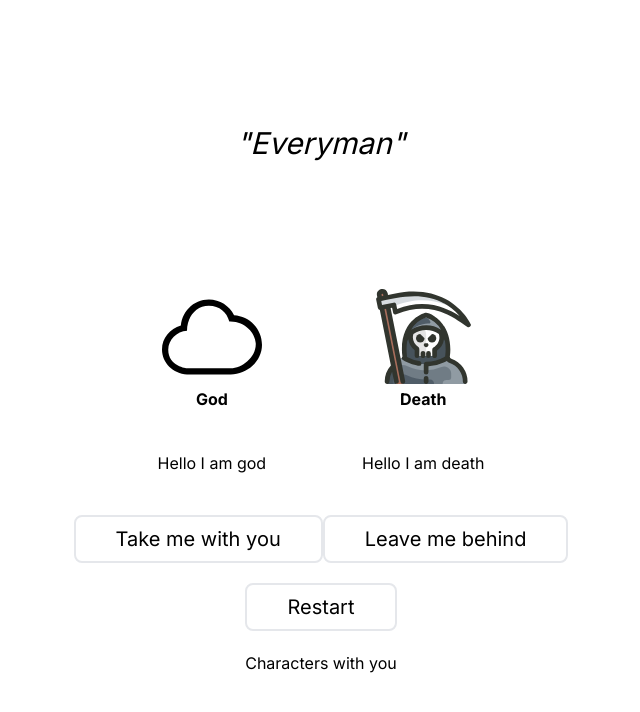
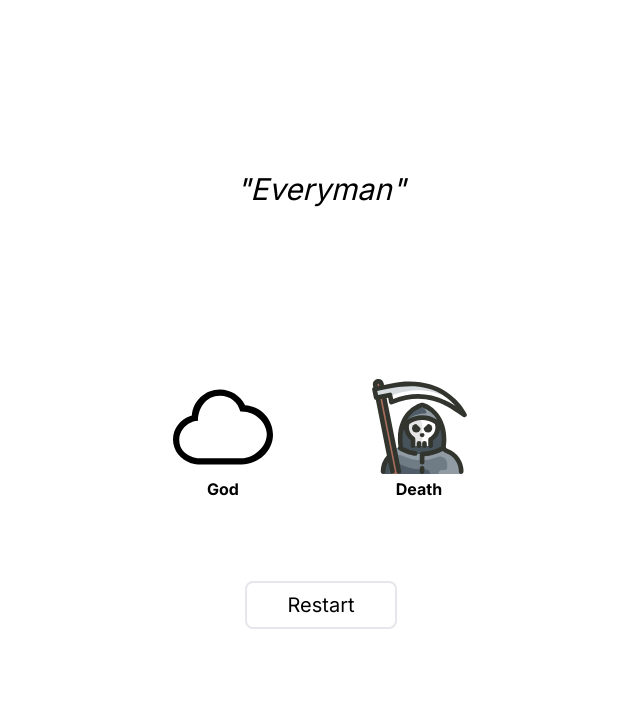
Before and after one commit to shane-woods/everyman-adventure, a Next.js app: page / in a window 1280 px wide. Shown: the top 712 px of the page, without its empty margins (319-959 px from the left). Built offline with nearby package versions, Linux system fonts and the light colour scheme.

Commit message:
added timing but not working

```diff
--- a/app/components/character.tsx
+++ b/app/components/character.tsx
@@ -1,14 +1,34 @@
-import React from "react";
+import React, { useEffect, useState } from "react";
 import { animated } from "@react-spring/web";
 import Image from "next/image";
+import TextBubble from "./textbubble";
 
 type Character = {
   id: string;
+  index: number;
   src: string;
   name: string;
+  lines: string[];
+  handleNextScene: () => void;
 };
 
 const Character = (character: Character) => {
+  const [lineIndex, setLineIndex] = useState<number>(0);
+  console.log(lineIndex);
+  useEffect(() => {
+    if (lineIndex === character.lines.length - 1) {
+      console.log("gets here?");
+      character.handleNextScene();
+      return () => clearInterval(intervalId);
+    }
+
+    const intervalId = setInterval(() => {
+      setLineIndex((index) => index + 1);
+    }, 2000);
+
+    return () => clearInterval(intervalId);
+  }, [character.lines, character.index]);
+
   return (
     <div key={character.id} className="flex flex-col mb-10 items-center">
       <Image
@@ -18,6 +38,7 @@ const Character = (character: Character) => {
         height={100}
       />
       <p className="font-bold">{character.name}</p>
+      <TextBubble key={character.id} text={character.lines[lineIndex]} />
     </div>
   );
 };
--- a/app/components/characterlist.tsx
+++ b/app/components/characterlist.tsx
@@ -11,8 +11,11 @@ const CharacterList = ({ list }: { list: CharacterType[] }) => {
           return (
             <Character
               id={characterIndex.toString()}
+              index={characterIndex}
               src={character.src}
               name={character.name}
+              lines={[]}
+              handleNextScene={null}
             />
           );
         })}
--- a/app/components/scene.tsx
+++ b/app/components/scene.tsx
@@ -1,10 +1,10 @@
-import React from "react";
+import React, { useEffect, useState } from "react";
 import Character from "./character";
-import TextBubble from "./textbubble";
 import { sceneData } from "../constants";
 
 type SceneProps = {
   index: number;
+  handleNextScene: () => void;
 };
 
 const Scene = (scene: SceneProps) => {
@@ -17,10 +17,12 @@ const Scene = (scene: SceneProps) => {
         >
           <Character
             id={characterIndex.toString()}
+            index={characterIndex}
             src={character.src}
             name={character.name}
+            lines={character.lines}
+            handleNextScene={() => scene.handleNextScene}
           />
-          <TextBubble key={characterIndex.toString()} text={character.text} />
         </div>
       ))}
     </div>
--- a/app/constants.ts
+++ b/app/constants.ts
@@ -3,55 +3,63 @@ import deathsvg from "../public/svgs/death-grim-reaper-svgrepo-com.svg";
 import brainsvg from "../public/svgs/brain-svgrepo-com.svg";
 import gooddeedssvg from "../public/svgs/handshake-skin-1-svgrepo-com.svg";
 import strengthsvg from "../public/svgs/muscle-svgrepo-com.svg";
-import Character from "./types";
+import CharacterType from "./types";
 
 type Scene = {
-  characters: Character[];
+  characters: CharacterType[];
   isChoice: boolean;
   choiceIndex: number;
 };
 
+const God: CharacterType = {
+  src: godsvg,
+  name: "God",
+  lines: [
+    "",
+    "Go thou to Everyman, And show him in My name A pilgrimage he must on him take, Which he in no wise may escape;",
+  ],
+};
+
+const Death: CharacterType = {
+  src: deathsvg,
+  name: "Death",
+  lines: [
+    "Almighty God, I am here at Your will, Your commandment to fulfill.",
+    "",
+  ],
+};
+
+const Knowledge: CharacterType = {
+  src: brainsvg,
+  name: "Knowledge",
+  lines: ["", "I am smart"],
+};
+
+const GoodDeeds: CharacterType = {
+  src: gooddeedssvg,
+  name: "Good Deeds",
+  lines: ["Hello I am Good Deeds!"],
+};
+
+const Strength: CharacterType = {
+  src: strengthsvg,
+  name: "Strength",
+  lines: ["Hello I am Strength!"],
+};
+
 const sceneData: Scene[] = [
   {
-    characters: [
-      {
-        src: godsvg,
-        name: "God",
-        text: "Hello I am god",
-      },
-      {
-        src: deathsvg,
-        name: "Death",
-        text: "Hello I am death",
-      },
-    ],
+    characters: [God, Death],
     isChoice: false,
     choiceIndex: 0,
   },
   {
-    characters: [
-      {
-        src: brainsvg,
-        name: "Knowledge",
-        text: "Hello I am Knowledge!",
-      },
-      {
-        src: gooddeedssvg,
-        name: "Good Deeds",
-        text: "Hello I am Good Deeds!",
-      },
-    ],
+    characters: [Knowledge, GoodDeeds],
     isChoice: false,
     choiceIndex: 0,
   },
   {
-    characters: [
-      {
-        src: strengthsvg,
-        name: "Strength",
-        text: "Hello I am Strength!",
-      },
-    ],
+    characters: [Strength],
     isChoice: false,
     choiceIndex: 0,
   },
--- a/app/page.tsx
+++ b/app/page.tsx
@@ -22,10 +22,16 @@ export default function Home() {
     setSceneIndex((cur) => (cur + 1) % numScenes);
   }
 
+  function handleNextScene() {
+    setSceneIndex((cur) => (cur + 1) % numScenes);
+  }
+
   function handleReset() {
     setCharacterList([]);
     setSceneIndex(0);
   }
+
+  console.log(sceneIndex);
 
   return (
     <div className="flex flex-col justify-evenly max-h-screen">
@@ -36,7 +42,8 @@ export default function Home() {
         key={sceneIndex}
         className="flex flex-col justify-center gap-5 px-24 items-center"
       >
-        <Scene index={sceneIndex} />
+        <Scene index={sceneIndex} handleNextScene={() => handleNextScene} />
+        {sceneData[sceneIndex].isChoice ? (
           <div>
             <Button
               onClick={() => handleTakeCharacter(true)}
@@ -47,8 +54,9 @@ export default function Home() {
               label="Leave me behind"
             />
           </div>
+        ) : null}
         <Button onClick={handleReset} label="Restart" />
-        <CharacterList list={characterList} />
+        {/* <CharacterList list={characterList} /> */}
       </div>
     </div>
   );
--- a/app/types.ts
+++ b/app/types.ts
@@ -1,7 +1,7 @@
 type CharacterType = {
   src: string;
   name: string;
-  text: string;
+  lines: string[];
 };
 
 export default CharacterType;
```
Lines whose indentation alone changed are shown as unchanged.
